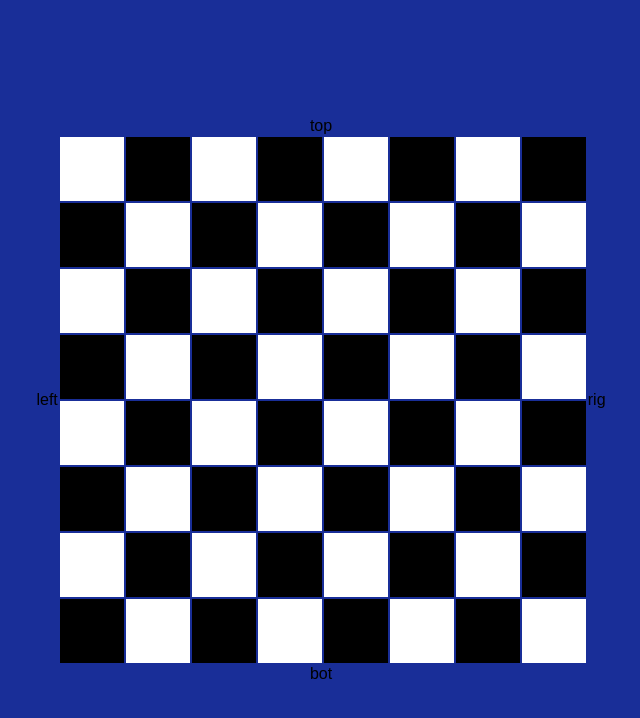
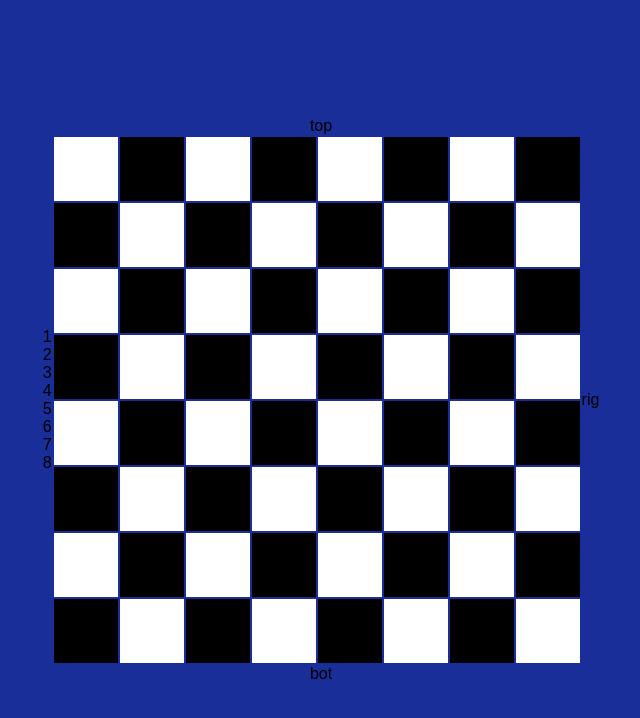
Before and after one commit to MuhammadAheedSiddiqui29/Chess-Board-UI, a plain HTML site: page index.html in a window 1280 px wide. Shown: the whole page, without its empty margins (319-959 px from the left). Drawn offline with Linux system fonts and the light colour scheme.

Commit message:
working on left div done

```diff
--- a/index.html
+++ b/index.html
@@ -11,7 +11,7 @@
         <div id="top">top</div>
 
         <div id="container">
-            <div id="left">left</div>
+            <div id="left"></div>
             <table id="table"></table>
             <div id="right">rig</div>
         </div>
--- a/script.js
+++ b/script.js
@@ -1,4 +1,5 @@
 let table = document.querySelector("#table");
+let left = document.querySelector("#left");
 
 // CHESS BOARD UI USING LOOPS, DOM
 
@@ -18,3 +19,9 @@ for(let i = 1 ; i <= 8 ; i++){
 // ROWS AND COLUMN UI
 const rows = [1, 2, 3, 4, 5, 6, 7, 8];
 const column = ["A", "B", "C", "D", "E", "F", "G", "H"];
+
+rows.forEach(element => {
+    let newDiv = document.createElement("div");
+    newDiv.textContent = element;
+    left.appendChild(newDiv);
+});
```
